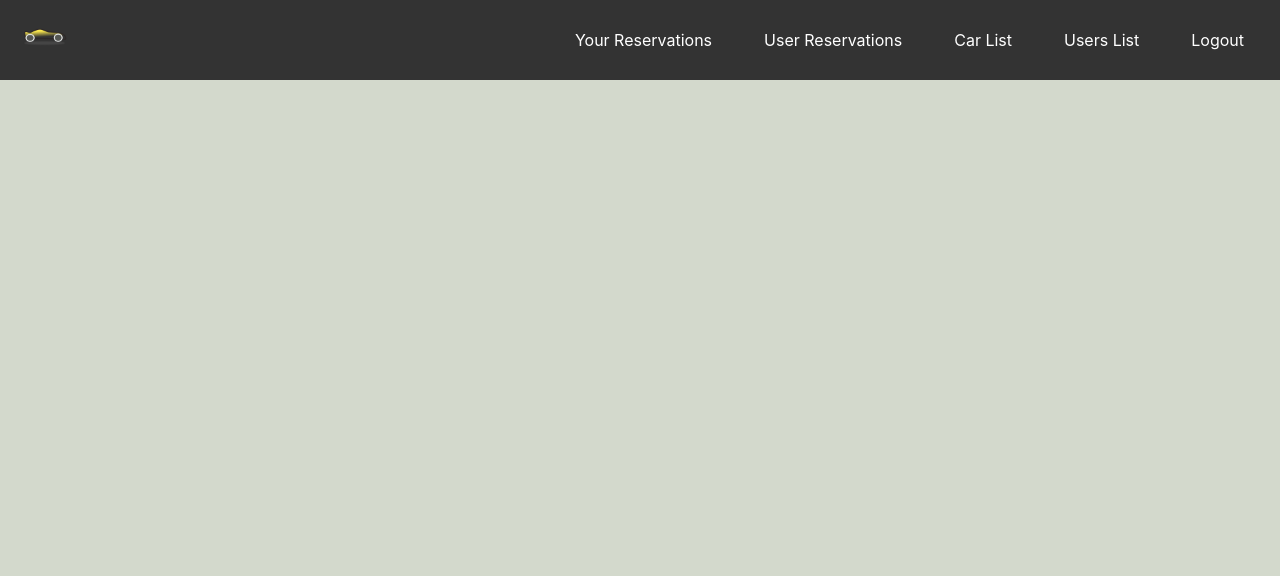
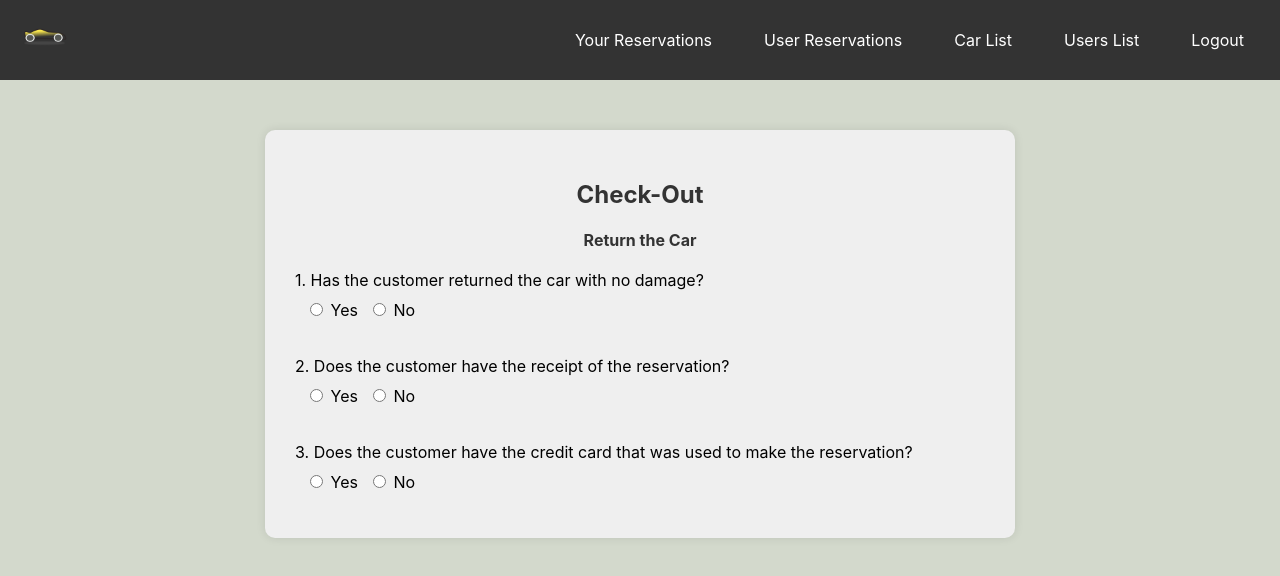
Before and after one commit to khaledrezgui/Orion-soen341projectW2024, a React (Create React App) app: page /checkout/1 in a window 1280 px wide. Shown: the top 576 px of the page. Built offline with nearby package versions, Linux system fonts and the light colour scheme; no server answers; sample sign-in values are in the browser's storage.

Commit message:
deploy: 1e8d2b11155da299b12d26ac8655b068e38fa8b4

```diff
--- a/src/App.js
+++ b/src/App.js
@@ -11,9 +11,11 @@ import ReservationList from './Components/ReservationLIst/ReservationList';
 import CarManagement from './Components/CarManagement/CarManagement';
 import UserManagement from './Components/UserManagement/UserManagement';
 import AdminReservationList from './Components/ReservationLIst/AdminReservationLIst/AdminReservationList';
-import CheckIn from './Components/ReservationLIst/AdminReservationLIst/CheckIn/CheckIn'
+import CheckIn from './Components/ReservationLIst/AdminReservationLIst/CheckIn/CheckIn';
+import CheckOut from './Components/ReservationLIst/AdminReservationLIst/CheckOut/CheckOut';
 import NavBar from './Components/NavBar/NavBar';
-import AdminConfirmation from './Components/ReservationLIst/AdminReservationLIst/CheckIn/AdminConfirmation'
+import AdminConfirmation from './Components/ReservationLIst/AdminReservationLIst/CheckIn/AdminConfirmation';
+import CheckOutConfirmation from './Components/ReservationLIst/AdminReservationLIst/CheckOut/CheckOutConfirmation';
 
 function App() {
   return (
@@ -30,7 +32,9 @@ function App() {
         <Route path="/carmanagement" element={<ProtectedAdminRoute><CarManagement /></ProtectedAdminRoute>} />
         <Route path="/usermanagement" element={<ProtectedAdminRoute><UserManagement /></ProtectedAdminRoute>} />
         <Route path="/checkin/:reservationId" element={<ProtectedAdminRoute><CheckIn /></ProtectedAdminRoute>} />
+        <Route path="/checkout/:reservationId" element={<ProtectedAdminRoute><CheckOut /></ProtectedAdminRoute>} />
         <Route path="/ReservationConfirmtion/:reservationId" element={<ProtectedAdminRoute><AdminConfirmation /></ProtectedAdminRoute>} />
+        <Route path="/checkoutconfirmation/:reservationId" element={<ProtectedAdminRoute><CheckOutConfirmation /></ProtectedAdminRoute>} />
       </Routes>
     </Router>
   );
--- a/src/Components/ReservationLIst/AdminReservationLIst/AdminReservationCard.jsx
+++ b/src/Components/ReservationLIst/AdminReservationLIst/AdminReservationCard.jsx
@@ -9,6 +9,11 @@ const AdminReservationCard = ({ reservation, car, onDelete, onUpdate }) => {
   const handleCheckIn = () => {
     navigate(`/checkin/${reservation._id}`);
   };
+
+  const handleCheckOut =() => {
+    navigate(`/checkout/${reservation._id}`)
+  };
+
   // Function to format date and time
   const formatDateTime = (dateString) => {
     const options = {
@@ -31,6 +36,7 @@ const AdminReservationCard = ({ reservation, car, onDelete, onUpdate }) => {
       </p>
       <div>
         <button onClick={handleCheckIn} class="checkin-btn">Check In</button>
+        <button onClick={handleCheckOut} class="checkout-btn">Check Out</button>
         <button onClick={() => onUpdate(reservation._id)} class="update-btn">Update Reservation</button>
         <button onClick={() => onDelete(reservation._id)} class="delete-btn">Delete Reservation</button>
       </div>
--- a/src/Components/ReservationLIst/AdminReservationLIst/AdminReservationList.css
+++ b/src/Components/ReservationLIst/AdminReservationLIst/AdminReservationList.css
@@ -35,7 +35,7 @@
     margin-top: 20px;
   }
 
-  .update-btn, .delete-btn, .checkin-btn {
+  .update-btn, .delete-btn, .checkin-btn, .checkout-btn {
     padding: 10px 10px;
     border: none;
     border-radius: 5px;
@@ -50,6 +50,12 @@
 
   }
 
+  .checkout-btn{
+    background-color: rgb(193, 97, 202);
+    color: white;
+
+  }
+
   .update-btn {
     background-color: #4CAF50;
     color: white;
--- a/src/Components/ReservationLIst/AdminReservationLIst/CheckIn/CheckIn.js
+++ b/src/Components/ReservationLIst/AdminReservationLIst/CheckIn/CheckIn.js
@@ -132,9 +132,9 @@ const CheckIn = () => {
             <textarea rows="4" cols="50" />
           </label>
           <button className="confirm-button" onClick={handleConfirmReservation}>Confirm Reservation</button>
-          <button onClick={handleCancelReservation}>Cancel Reservation</button>
         </div>
       )}
+      <button className = "cancel-btn" onClick={handleCancelReservation}>Cancel Reservation</button>
     </div>
   );
 };
--- /dev/null
+++ b/src/Components/ReservationLIst/AdminReservationLIst/CheckOut/CheckOut.css
@@ -0,0 +1,61 @@
+
+body {
+    background-color: #d3d9cc;
+}
+
+.form-container {
+    box-sizing: border-box;
+    width: 80%;
+    max-width: 750px;
+    margin: 50px auto;
+    background-color: #efefef;
+    padding: 30px;
+    border-radius: 10px;
+    box-shadow: 0 0 10px rgba(0, 0, 0, 0.1);
+}
+
+.form-container h2, .form-container h4 {
+    text-align: center;
+    color: #333;
+    margin-bottom: 20px;
+}
+
+.form-container p {
+    font-size: 16px;
+    margin-bottom: 10px;
+    margin-top: 20px;
+}
+
+.form-container input[type="radio"] {
+    margin-left: 15px;
+    margin-bottom: 20px;
+}
+
+.form-container textarea {
+    width: 100%;
+    padding: 10px;
+    margin-bottom: 20px;
+    border: 1px solid #ccc;
+    border-radius: 5px;
+}
+
+.confirm-button {
+    display: block;
+    width: 300px;
+    height: 50px;
+    margin: 20px auto;
+    font-size: 18px;
+    background: linear-gradient(to right, #45d97b, #00cca7);
+    color: white;
+    border-radius: 5px;
+    border: none;
+    cursor: pointer;
+    padding: 10px 20px;
+    box-shadow: 0 5px 15px rgba(0, 0, 0, 0.2);
+    transition: all 0.3s ease;
+}
+
+.confirm-button:hover {
+    transform: translateY(-3px);
+    box-shadow: 0 7px 20px rgba(0, 0, 0, 0.3);
+}
--- /dev/null
+++ b/src/Components/ReservationLIst/AdminReservationLIst/CheckOut/CheckOut.js
@@ -0,0 +1,94 @@
+import React, { useState, useEffect } from 'react';
+import { useParams, useNavigate } from 'react-router-dom';
+import axios from 'axios';
+import './CheckOut.css';
+
+const CheckOut = () => {
+  const { reservationId } = useParams();
+  const navigate = useNavigate();
+  const [reservation, setReservation] = useState(null);
+  const [user, setUser] = useState(null); // Add state to store user details
+
+  useEffect(() => {
+    const fetchReservationDetails = async () => {
+      try {
+        const response = await axios.get(`/reservations/${reservationId}`);
+        setReservation(response.data);
+        // After fetching reservation, fetch user details
+        const userResponse = await axios.get(`/users/${response.data.user}`);
+        setUser(userResponse.data); // Store fetched user details
+      } catch (error) {
+        console.error('Error fetching details:', error);
+      }
+    };
+    fetchReservationDetails();
+  }, [reservationId]);
+
+  const handleConfirmCheckout = async () => {
+
+    if (user && user.creditCard && user.creditCard.number) {
+
+        const lastFourDigits = user.creditCard.number.slice(-4);
+        navigate(`/checkoutconfirmation/${reservationId}`, {
+            state: {
+              message: `CAD $${reservation.totalPrice.toFixed(2)} were taken from credit card ending with ${lastFourDigits}. CAD $500 were sent back to the bank.`,
+              reservationDetails: {
+                carModel: 'Model Placeholder',
+                       startDate: reservation.startDate,
+                        endDate: reservation.endDate,
+                        gps: reservation.gps ? 'Included' : 'Not Included',
+                        safetySeat: reservation.safetySeat ? 'Included' : 'Not Included',
+                        fuelService: reservation.fuelService ? 'Included' : 'Not Included',
+                        insurance: reservation.insurance ? 'Included' : 'Not Included',
+                        totalPrice: reservation.totalPrice
+              }
+            }
+          });
+          await axios.delete(`/reservations/${reservationId}`);
+    } else {
+      console.error("Error deleting the reservation.");
+    }
+  };
+
+
+  const [answers, setAnswers] = useState({
+    q1: null,
+    q2: null,
+    q3: null,
+  });
+
+  const handleChange = (e) => {
+    const { name, value } = e.target;
+    setAnswers(prevAnswers => ({ ...prevAnswers, [name]: value }));
+  };
+
+  const allYes = Object.values(answers).every(answer => answer === "Yes");
+
+ return (
+    <div className='form-container'>
+      <h2>Check-Out</h2>
+      <h4>Return the Car</h4>
+      <p>1. Has the customer returned the car with no damage?</p>
+      <input type="radio" name="q1" value="Yes" onChange={handleChange} /> Yes
+      <input type="radio" name="q1" value="No" onChange={handleChange} /> No
+
+      <p>2. Does the customer have the receipt of the reservation?</p>
+      <input type="radio" name="q2" value="Yes" onChange={handleChange} /> Yes
+      <input type="radio" name="q2" value="No" onChange={handleChange} /> No
+
+      <p>3. Does the customer have the credit card that was used to make the reservation?</p>
+      <input type="radio" name="q3" value="Yes" onChange={handleChange} /> Yes
+      <input type="radio" name="q3" value="No" onChange={handleChange} /> No
+
+
+      {allYes && (
+        <div>
+          <button className="confirm-button" onClick={handleConfirmCheckout}>Confirm Return</button>
+        </div>
+      )}
+
+    </div>
+  );
+};
+
+export default CheckOut;
--- /dev/null
+++ b/src/Components/ReservationLIst/AdminReservationLIst/CheckOut/CheckOutConfirmation.js
@@ -0,0 +1,28 @@
+import React from 'react';
+import { useLocation } from 'react-router-dom';
+
+const CheckOutConfirmation = () => {
+  const location = useLocation();
+  const { message, reservationDetails } = location.state || {};
+
+  return (
+    <div>
+      <h3>Return Confirmation</h3>
+      {message && <p>{message}</p>}
+      {reservationDetails && (
+        <div>
+          <p>Total Price: ${reservationDetails.totalPrice.toFixed(2)} </p>
+          <p>Car Model: {reservationDetails.carModel}</p>
+          <p>Start Date: {new Date(reservationDetails.startDate).toDateString()} {new Date(reservationDetails.startDate).toTimeString()} </p>
+          <p>End Date: {new Date(reservationDetails.endDate).toDateString()} {new Date(reservationDetails.endDate).toTimeString()}</p>
+          <p>GPS: {reservationDetails.gps ? 'Included' : 'Not Included'}</p>
+          <p>Child Safety Seat: {reservationDetails.safetySeat ? 'Included' : 'Not Included'}</p>
+          <p>Fuel Service: {reservationDetails.fuelService ? 'Included' : 'Not Included'}</p>
+          <p>Insurance: {reservationDetails.insurance ? 'Included' : 'Not Included'}</p>
+        </div>
+      )}
+    </div>
+  );
+};
+
+export default CheckOutConfirmation;
```
